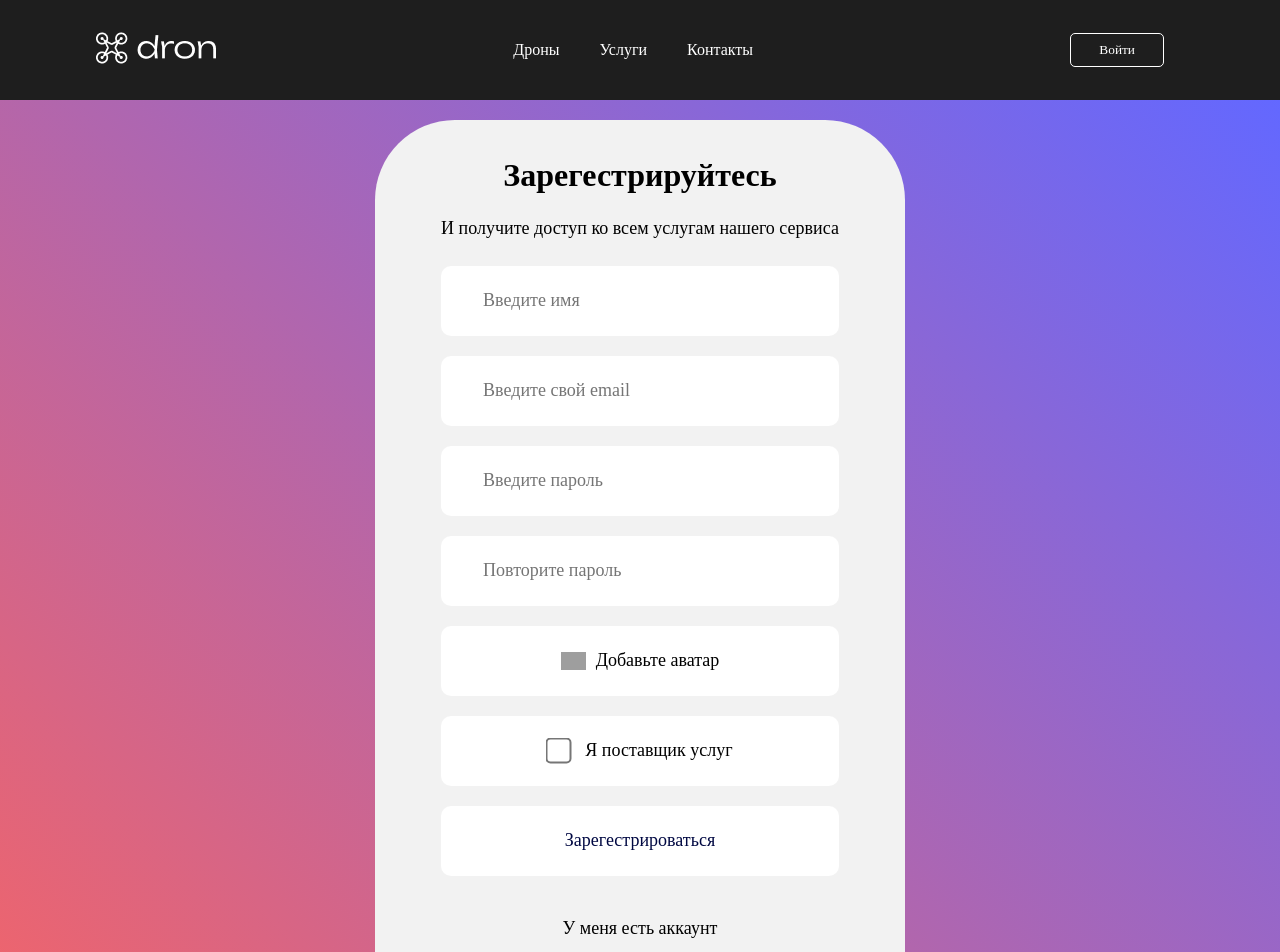
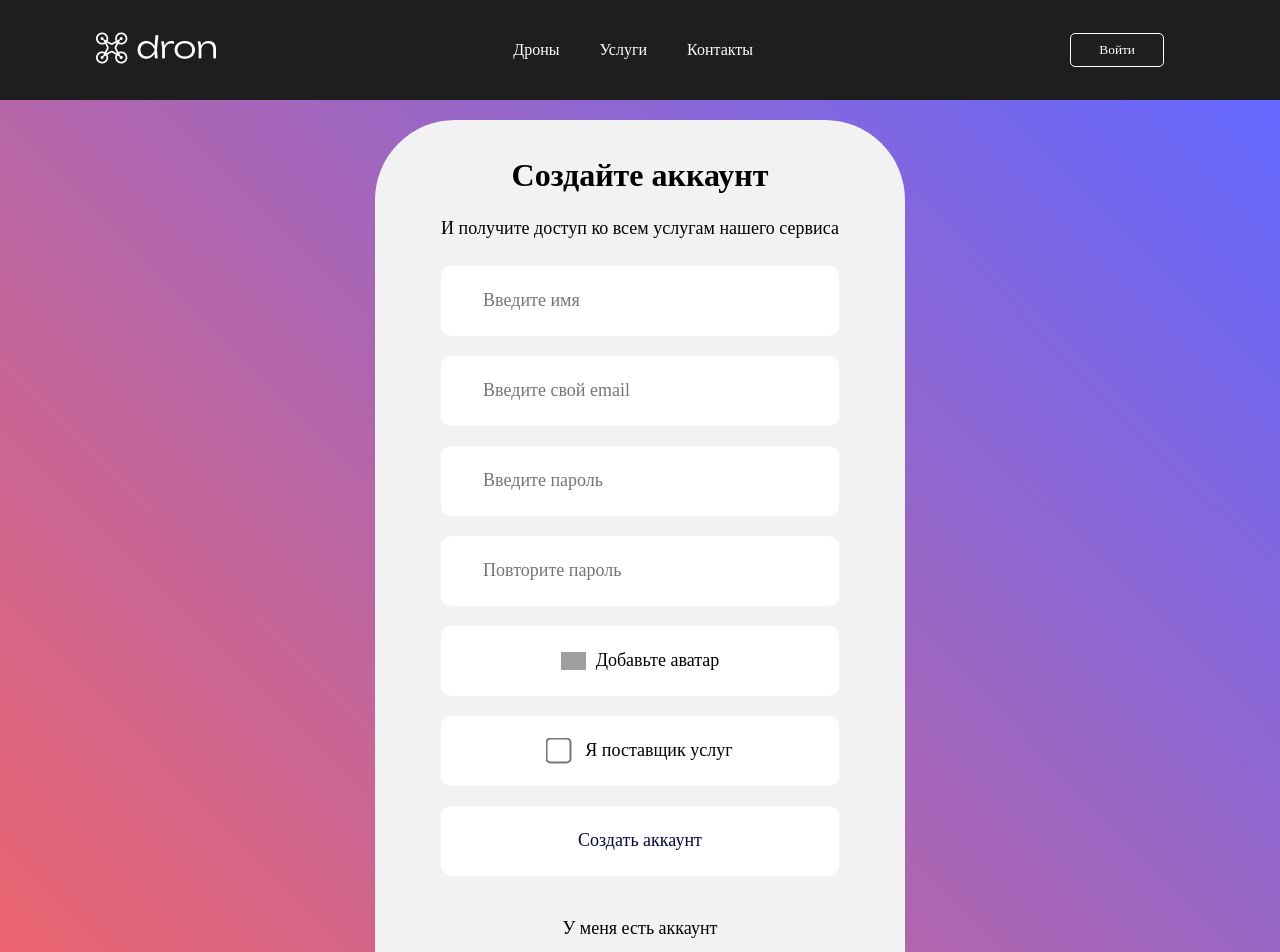
Before and after one commit to DeErovRee/sitronics-app, a React (Create React App) app: page /signup in a window 1280 px wide. Shown: the top 952 px of the page. Built offline with nearby package versions, Linux system fonts and the light colour scheme; no server answers; grey boxes are pictures that could not be loaded; a web font is replaced by a local one.

Commit message:
Minor changes

```diff
--- a/src/pages/loginPage.jsx
+++ b/src/pages/loginPage.jsx
@@ -43,6 +43,7 @@ export const H3 = styled.h3`
   font-size: 32px;
   line-height: 38px;
   margin-bottom: 22.26px;
+  text-align: center;
 `
 
 export const P = styled.p`
--- a/src/pages/signupPage.jsx
+++ b/src/pages/signupPage.jsx
@@ -109,7 +109,7 @@ export const SignupPage = () => {
   return(
     <LoginStyled>
       <Form onSubmit={handleSubmit} id='form'>
-        <H3>Зарегестрируйтесь</H3>
+        <H3>Создайте аккаунт</H3>
         <P>И получите доступ ко всем услугам нашего сервиса</P>
         <Input
           type="name"
@@ -159,7 +159,7 @@ export const SignupPage = () => {
         </Label>
         {error && <Error bottom={'18.5%'}>{error}</Error>}
         <Button cursor={'pointer'} type="submit">
-          Зарегестрироваться
+          Создать аккаунт
         </Button>
         <P>
           <Link to="/login">У меня есть аккаунт</Link>
```
